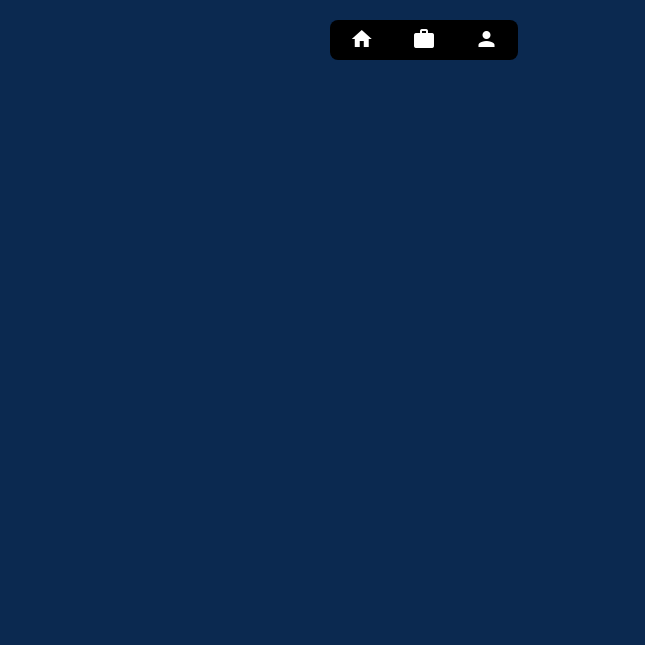
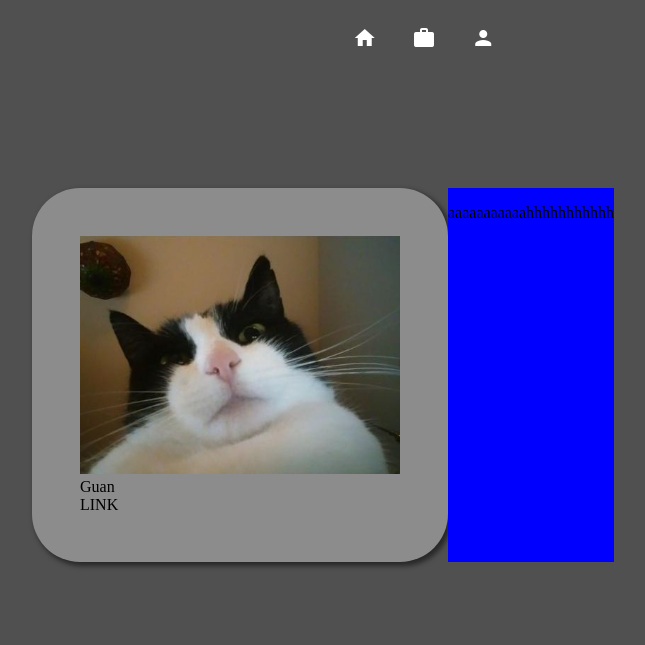
Before and after one commit to guanlin-w/GWPortfolio, a plain HTML site: page index.html in a window 1280 px wide. Shown: the whole page, without its empty margins (216-861 px from the left). Drawn offline with nearby package versions, Linux system fonts and the light colour scheme.

Commit message:
Started work on the main page

```diff
--- a/css/main.css
+++ b/css/main.css
@@ -1,5 +1,5 @@
 :root {
-    background-color: rgb(11, 41, 80);
+    background-color: rgb(80,80,80);
 }
 
 ul {
@@ -20,7 +20,7 @@ ul {
     z-index: 20;
 }
 
-.nav-bar .container {
+.nav-bar .nav-container {
     display: flex;
     align-items: center;
     justify-content: center;
@@ -32,7 +32,6 @@ ul {
 .nav-bar .nav-menu {
   display: flex;
   align-items: center;
-  background: rgb(0, 0, 0);
   border-radius: 0.5rem;
 }
 
@@ -46,24 +45,22 @@ ul {
 .nav-bar .nav-link a{
   color:white;
   margin: .2rem 1rem;
-  font-size: 0.8rem;
-  font-weight: 600;
   text-decoration: none;
-  font-family: "Roboto";
   border-radius: .5rem;
-  padding: .2rem .2rem;
+  padding: .1rem .1rem;
 
 }
 
+
 .nav-bar .nav-link:hover a{
-  background-color: rgb(35,35,35);
+  background-color: rgb(40,40,40);
 }
 
 
 
 .nav-bar .nav-hover {
   visibility: hidden;
-  background-color: black;
+  background: black;
   color: white;
   text-align: center;
   border-radius: 6px;
@@ -79,6 +76,37 @@ ul {
   margin-top: 3.5rem;
 }
 
+
 .nav-bar .nav-link:hover .nav-hover{
   visibility: visible;
 }
+
+
+/* Introduction related */
+.intro-container {
+  display: flex;
+  z-index: 20;
+  top: 100px;
+  position:relative;
+  padding: 5rem 15rem;
+}
+
+.intro-greeting {
+  background: blue;
+}
+
+.intro-card {
+  background: rgb(140,140,140);
+  padding: 3rem 3rem;
+  border-radius: 3rem;
+  box-shadow: 3px 3px 5px 1px rgb(40,40,40);
+}
+
+.intro-card:hover {
+  box-shadow: 3px 3px 5px 1px rgb(20,20,20);
+}
+
+.intro-card img{
+  max-width: 20rem;
+  height:auto;
+}
--- a/index.html
+++ b/index.html
@@ -8,6 +8,7 @@
         <link rel="stylesheet" href="css/main.css">
         <script src="https://code.jquery.com/jquery.min.js"></script>
         <script src="https://kit.fontawesome.com/yourcode.js" crossorigin="anonymous"></script>
+        <link rel="stylesheet" href="https://fonts.googleapis.com/icon?family=Material+Icons">
     </head>
 
 
@@ -19,5 +20,23 @@
         </script>
     <div id="nav-placeholder"></div>
 
+    <div class="intro-container">
+        <!-- Introduction card-->
+        <div class="intro-card">
+            <img src="./assets/image/cat2.jpg" alt="Picture of me"> </img>
+            <div class="intro-links">
+                Guan
+                <br>
+                LINK
 
+            </div>
+
+        </div>
+
+        <!--Introduction/greeting-->
+        <div class="intro-greeting">
+            <p>aaaaaaaaaaahhhhhhhhhhh</p>
+        </div>
+
+    </div>
 </html>
--- a/nav.html
+++ b/nav.html
@@ -1,6 +1,5 @@
-<link rel="stylesheet" href="https://fonts.googleapis.com/icon?family=Material+Icons">
 <nav class="nav-bar">
-    <div class ="container">
+    <div class ="nav-container">
         <ul class = "nav-menu">
             <li class="nav-link" >
                 <a href="/index.html"> <span class="material-icons">home</span></a>
```
Also changed, not shown: About.html (+4 -1 lines), Projects.html (+4 -0 lines), assets/image/cat.jpg (added), assets/image/cat2.jpg (added).
